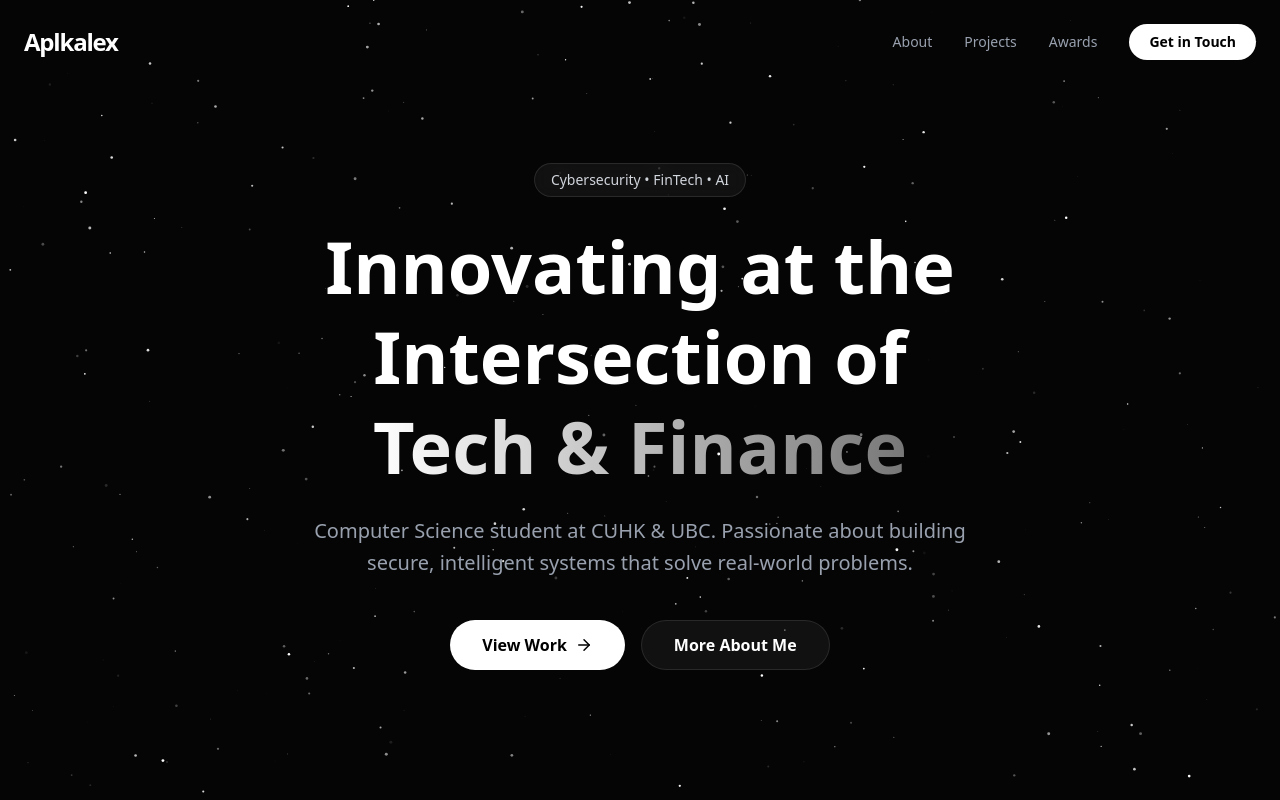
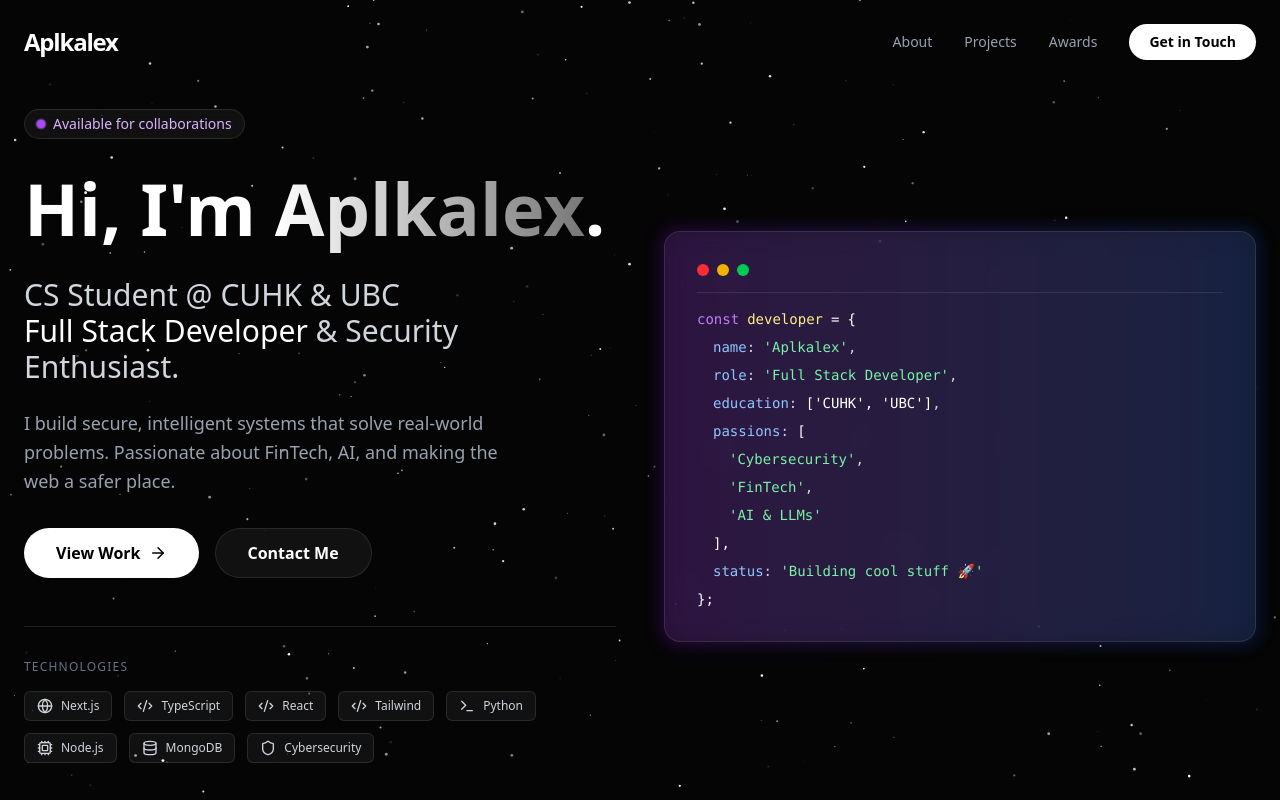
Before and after one commit to Aplkalex/aplkalex.com, a Next.js app: page / in a window 1280 px wide. Shown: the top 800 px of the page. Built offline with nearby package versions, Linux system fonts and the light colour scheme.

Commit message:
feat: Revamp homepage hero section with a two-column layout, tech stack, and code block, and add hydration warning suppression to body.

```diff
--- a/src/app/layout.tsx
+++ b/src/app/layout.tsx
@@ -20,7 +20,7 @@ export default function RootLayout({
 }>) {
     return (
         <html lang="en" className="scroll-smooth" suppressHydrationWarning>
-            <body className={`${outfit.variable} ${spaceGrotesk.variable} antialiased min-h-screen flex flex-col`}>
+            <body className={`${outfit.variable} ${spaceGrotesk.variable} antialiased min-h-screen flex flex-col`} suppressHydrationWarning>
                 <Starfield />
                 <Navbar />
                 <main className="flex-grow pt-24">{children}</main>
--- a/src/app/page.tsx
+++ b/src/app/page.tsx
@@ -3,7 +3,7 @@
 import { motion } from 'framer-motion';
 import GlassCard from '@/components/ui/GlassCard';
 import Link from 'next/link';
-import { ArrowRight, Github, ExternalLink } from 'lucide-react';
+import { ArrowRight, Github, ExternalLink, Terminal, Code2, Database, Cpu, Globe, Shield } from 'lucide-react';
 
 const fadeInUp = {
     initial: { opacity: 0, y: 20 },
@@ -19,28 +19,46 @@ const staggerContainer = {
     }
 };
 
+const techStack = [
+    { name: 'Next.js', icon: <Globe size={16} /> },
+    { name: 'TypeScript', icon: <Code2 size={16} /> },
+    { name: 'React', icon: <Code2 size={16} /> },
+    { name: 'Tailwind', icon: <Code2 size={16} /> },
+    { name: 'Python', icon: <Terminal size={16} /> },
+    { name: 'Node.js', icon: <Cpu size={16} /> },
+    { name: 'MongoDB', icon: <Database size={16} /> },
+    { name: 'Cybersecurity', icon: <Shield size={16} /> },
+];
+
 export default function Home() {
     return (
         <div className="container mx-auto px-6 space-y-32 pb-20">
             {/* Hero Section */}
-            <section id="hero" className="min-h-[80vh] flex flex-col justify-center items-center text-center relative">
+            <section id="hero" className="min-h-[85vh] flex flex-col justify-center relative">
+                <div className="grid lg:grid-cols-2 gap-12 items-center">
                     <motion.div
-                    initial={{ opacity: 0, y: 30 }}
-                    animate={{ opacity: 1, y: 0 }}
+                        initial={{ opacity: 0, x: -30 }}
+                        animate={{ opacity: 1, x: 0 }}
                         transition={{ duration: 0.8, ease: "easeOut" }}
-                    className="max-w-4xl mx-auto"
                     >
-                    <div className="inline-block px-4 py-1.5 mb-6 rounded-full border border-white/10 bg-white/5 text-sm text-gray-300 backdrop-blur-sm">
-                        Cybersecurity • FinTech • AI
+                        <div className="inline-flex items-center gap-2 px-3 py-1 mb-6 rounded-full border border-white/10 bg-white/5 text-sm text-purple-300 backdrop-blur-sm">
+                            <span className="relative flex h-2 w-2">
+                                <span className="animate-ping absolute inline-flex h-full w-full rounded-full bg-purple-400 opacity-75"></span>
+                                <span className="relative inline-flex rounded-full h-2 w-2 bg-purple-500"></span>
+                            </span>
+                            Available for collaborations
                         </div>
                         <h1 className="text-5xl md:text-7xl font-bold mb-6 font-display leading-tight">
-                        Innovating at the Intersection of <br />
-                        <span className="text-gradient">Tech & Finance</span>
+                            Hi, I'm <span className="text-gradient">Aplkalex</span>.
                         </h1>
-                    <p className="text-xl text-gray-400 mb-10 max-w-2xl mx-auto leading-relaxed">
-                        Computer Science student at CUHK & UBC. Passionate about building secure, intelligent systems that solve real-world problems.
+                        <h2 className="text-2xl md:text-3xl text-gray-300 mb-6 font-light">
+                            CS Student @ CUHK & UBC <br />
+                            <span className="text-white font-medium">Full Stack Developer</span> & Security Enthusiast.
+                        </h2>
+                        <p className="text-lg text-gray-400 mb-8 max-w-lg leading-relaxed">
+                            I build secure, intelligent systems that solve real-world problems. Passionate about FinTech, AI, and making the web a safer place.
                         </p>
-                    <div className="flex gap-4 justify-center">
+                        <div className="flex flex-wrap gap-4">
                             <Link
                                 href="#projects"
                                 className="px-8 py-3 bg-white text-black rounded-full font-semibold hover:scale-105 transition-transform flex items-center gap-2"
@@ -48,13 +66,78 @@ export default function Home() {
                                 View Work <ArrowRight size={18} />
                             </Link>
                             <Link
-                            href="#about"
+                                href="#contact"
                                 className="px-8 py-3 bg-white/5 border border-white/10 text-white rounded-full font-semibold hover:bg-white/10 transition-colors"
                             >
-                            More About Me
+                                Contact Me
                             </Link>
                         </div>
+
+                        {/* Tech Stack Mini-Grid */}
+                        <div className="mt-12 pt-8 border-t border-white/10">
+                            <p className="text-xs text-gray-500 uppercase tracking-widest mb-4">Technologies</p>
+                            <div className="flex flex-wrap gap-3">
+                                {techStack.map((tech) => (
+                                    <div key={tech.name} className="flex items-center gap-2 px-3 py-1.5 bg-white/5 border border-white/10 rounded-md text-xs text-gray-300 hover:border-white/30 transition-colors cursor-default">
+                                        {tech.icon}
+                                        {tech.name}
+                                    </div>
+                                ))}
+                            </div>
+                        </div>
                     </motion.div>
+
+                    {/* Visual Element / Code Block */}
+                    <motion.div
+                        initial={{ opacity: 0, x: 30 }}
+                        animate={{ opacity: 1, x: 0 }}
+                        transition={{ duration: 0.8, delay: 0.2, ease: "easeOut" }}
+                        className="hidden lg:block relative"
+                    >
+                        <div className="absolute -inset-1 bg-gradient-to-r from-purple-600 to-blue-600 rounded-2xl blur opacity-20"></div>
+                        <GlassCard className="relative bg-black/40 font-mono text-sm overflow-hidden">
+                            <div className="flex gap-2 mb-4 border-b border-white/10 pb-4">
+                                <div className="w-3 h-3 rounded-full bg-red-500"></div>
+                                <div className="w-3 h-3 rounded-full bg-yellow-500"></div>
+                                <div className="w-3 h-3 rounded-full bg-green-500"></div>
+                            </div>
+                            <div className="space-y-2 text-gray-300">
+                                <div className="flex">
+                                    <span className="text-purple-400 mr-2">const</span>
+                                    <span className="text-yellow-200">developer</span>
+                                    <span className="text-white mx-2">=</span>
+                                    <span className="text-white">{'{'}</span>
+                                </div>
+                                <div className="pl-4">
+                                    <span className="text-blue-300">name</span>: <span className="text-green-300">'Aplkalex'</span>,
+                                </div>
+                                <div className="pl-4">
+                                    <span className="text-blue-300">role</span>: <span className="text-green-300">'Full Stack Developer'</span>,
+                                </div>
+                                <div className="pl-4">
+                                    <span className="text-blue-300">education</span>: <span className="text-white">['CUHK', 'UBC']</span>,
+                                </div>
+                                <div className="pl-4">
+                                    <span className="text-blue-300">passions</span>: <span className="text-white">[</span>
+                                </div>
+                                <div className="pl-8">
+                                    <span className="text-green-300">'Cybersecurity'</span>,
+                                </div>
+                                <div className="pl-8">
+                                    <span className="text-green-300">'FinTech'</span>,
+                                </div>
+                                <div className="pl-8">
+                                    <span className="text-green-300">'AI & LLMs'</span>
+                                </div>
+                                <div className="pl-4 text-white">],</div>
+                                <div className="pl-4">
+                                    <span className="text-blue-300">status</span>: <span className="text-green-300">'Building cool stuff 🚀'</span>
+                                </div>
+                                <div className="text-white">{'}'};</div>
+                            </div>
+                        </GlassCard>
+                    </motion.div>
+                </div>
             </section>
 
             {/* About Section */}
```
Lines whose indentation alone changed are shown as unchanged.
